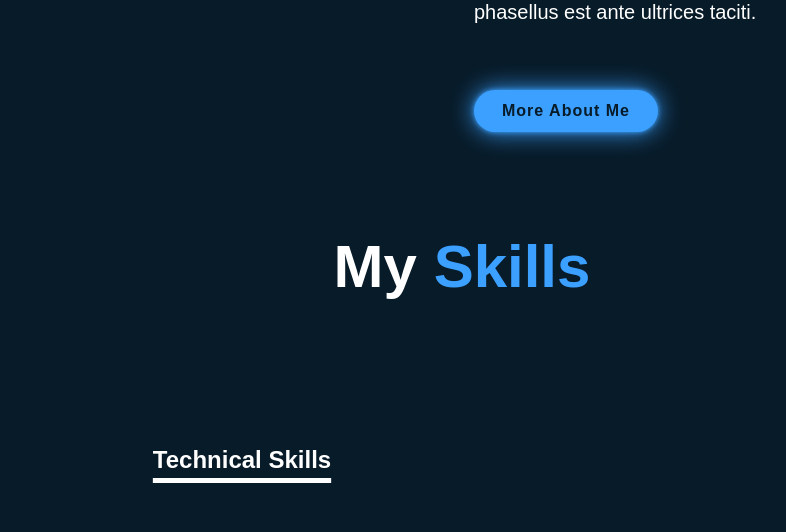
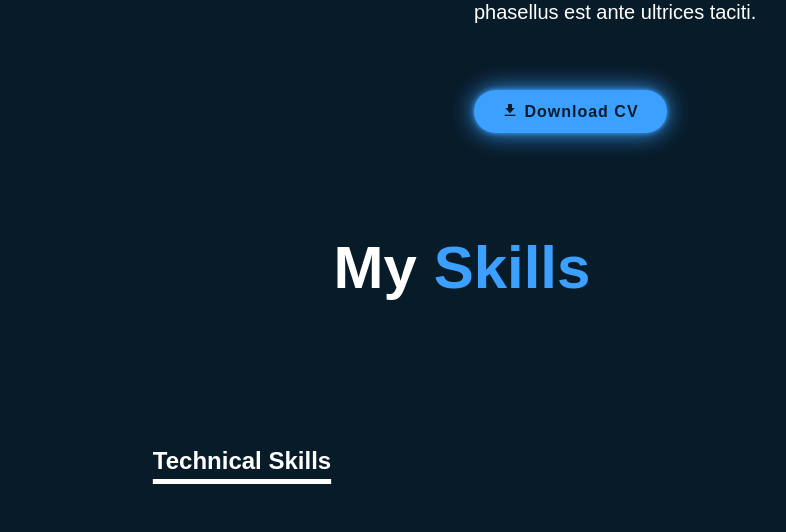
Before and after one commit to RonaldSancho/Portfolio_Ronald, a plain HTML site: page views/index.html in a window 1280 px wide. Shown: the part 1219-1751 px from the top of the page, without its empty margins (178-964 px from the left). Drawn offline with nearby package versions, Linux system fonts and the light colour scheme.

Commit message:
Modify btn to download CV

```diff
--- a/views/index.html
+++ b/views/index.html
@@ -53,7 +53,9 @@
                 vel accumsan elementum est duis, lacus pulvinar cum morbi eget nibh diam, purus et habitant
                 donec sagittis enim. Leo dignissim urna nascetur cum fringilla dis ornare congue, consequat
                 id velit ad purus aliquet integer, hac laoreet phasellus est ante ultrices taciti.</p>
-            <a href="#" class="btn-box">More About Me</a>
+
+            <a href="/public/pdf/Ronald_Sancho_Daz_CV.pdf" download="Ronald_Sancho_CV"
+            class="btn-box"><i class='bx bxs-download'></i>  Download CV</a>
         </div>
     </section>
 
```
Also changed, not shown: 1 other file.
